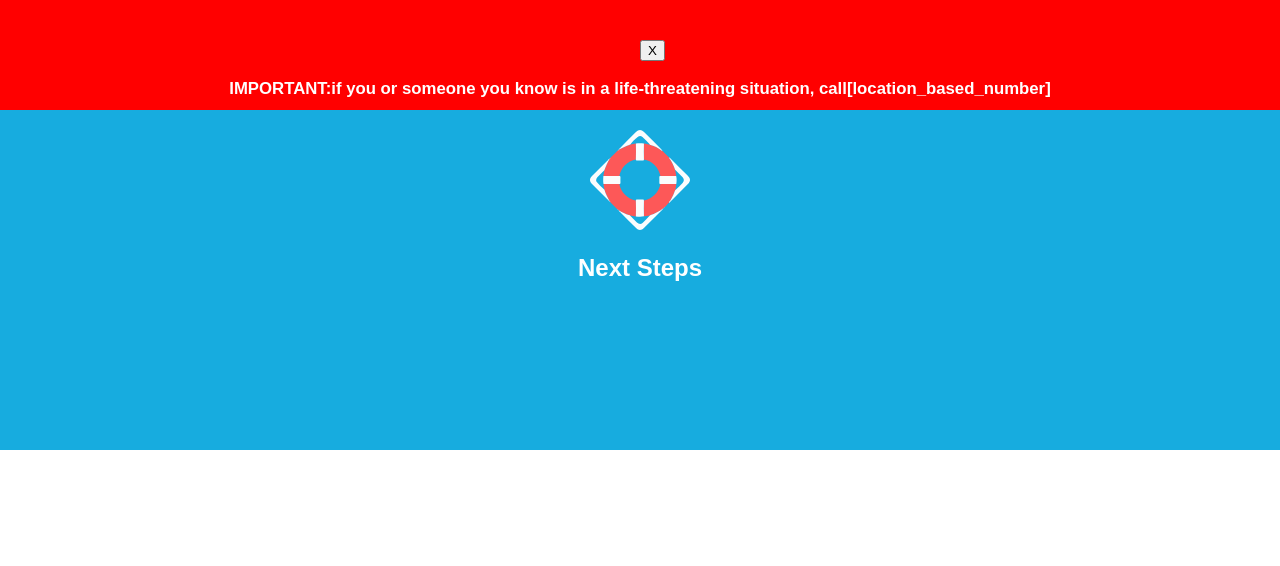
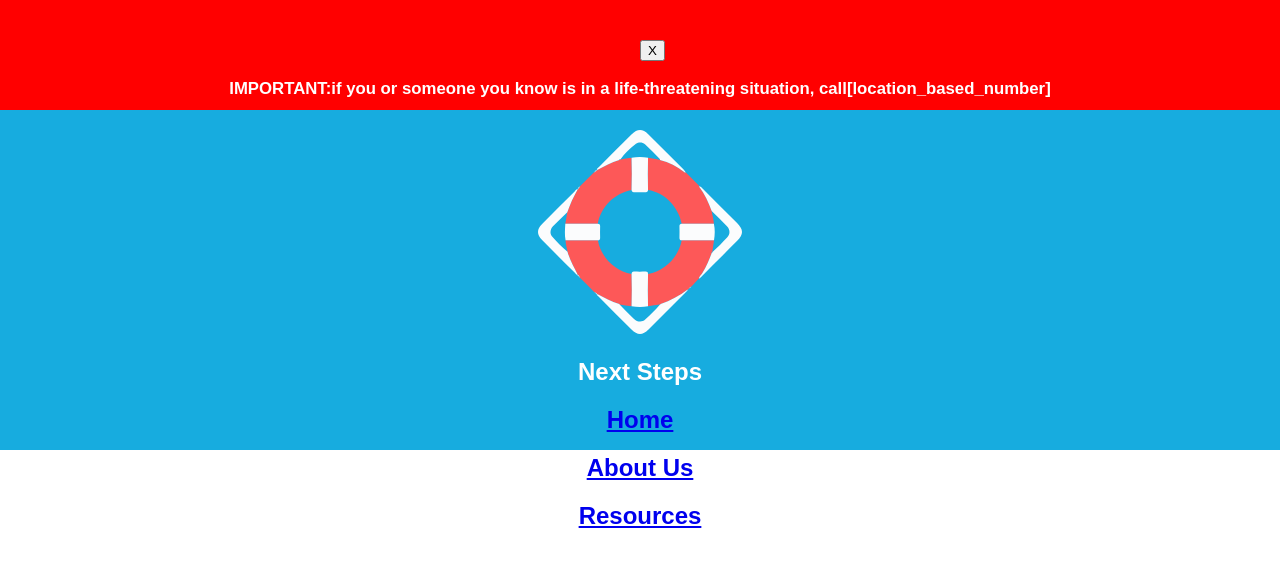
Before and after one commit to Shleby/TAMUhack2020, a React (Create React App) app: page / in a window 1280 px wide. Shown: the top 566 px of the page. Built offline with nearby package versions, Linux system fonts and the light colour scheme.

Commit message:
Added links

```diff
--- /dev/null
+++ b/src/components/Header.css
@@ -0,0 +1,6 @@
+.header {
+    background-color: #17ACDF;
+    height: 300px;
+    padding: 20px;
+    color: white;
+}
--- /dev/null
+++ b/src/components/Header.jsx
@@ -0,0 +1,27 @@
+import React from 'react';
+import { Link } from 'react-router-dom';
+import logo from '../LOGO.svg';
+
+import './Header.css';
+
+class Header extends React.Component {
+    render() {
+        return(
+            <div className="header">
+                <img src={logo} className="logo" alt="logo" />
+                <h2>Next Steps</h2>
+                <Link to="/">
+                    <h2>Home</h2>
+                </Link>
+                <Link to="/about/">
+                    <h2>About Us</h2>
+                </Link>
+                <Link to="/resources/">
+                    <h2>Resources</h2>
+                </Link>
+            </div>
+        );
+    }
+}
+
+export default Header;
--- a/src/components/Home.css
+++ b/src/components/Home.css
@@ -11,21 +11,8 @@
   height: 75px;
   padding: 20px;
   color: white;
-
-  }
-
-  .Home-header {
-    background-color: #17ACDF;
-    height: 300px;
-    padding: 20px;
-    color: white;
 }
 
 .Home-intro {
     font-size: large;
 }
-
-  @keyframes Home-logo-spin {
-    from { transform: rotate(0deg); }
-    to { transform: rotate(360deg); }
-  }
--- a/src/components/Home.jsx
+++ b/src/components/Home.jsx
@@ -1,5 +1,5 @@
 import React from 'react';
-import logo from '../LOGO.svg';
+import Header from './Header';
 import "./Home.css"
 import Popup from './Popup';
 
@@ -33,12 +33,7 @@ class Home extends React.Component {
             }
             </div>
              <div className="Home">
-
-                <div className="Home-header">
-                    <img src={logo} className="Home-logo" alt="logo" />
-                    <h2>Next Steps</h2>
-                </div>
-
+                <Header/>
             </div>
             </div>
         )
```
Also changed, not shown: src/components/About.css (added). Lines whose indentation alone changed are shown as unchanged.
